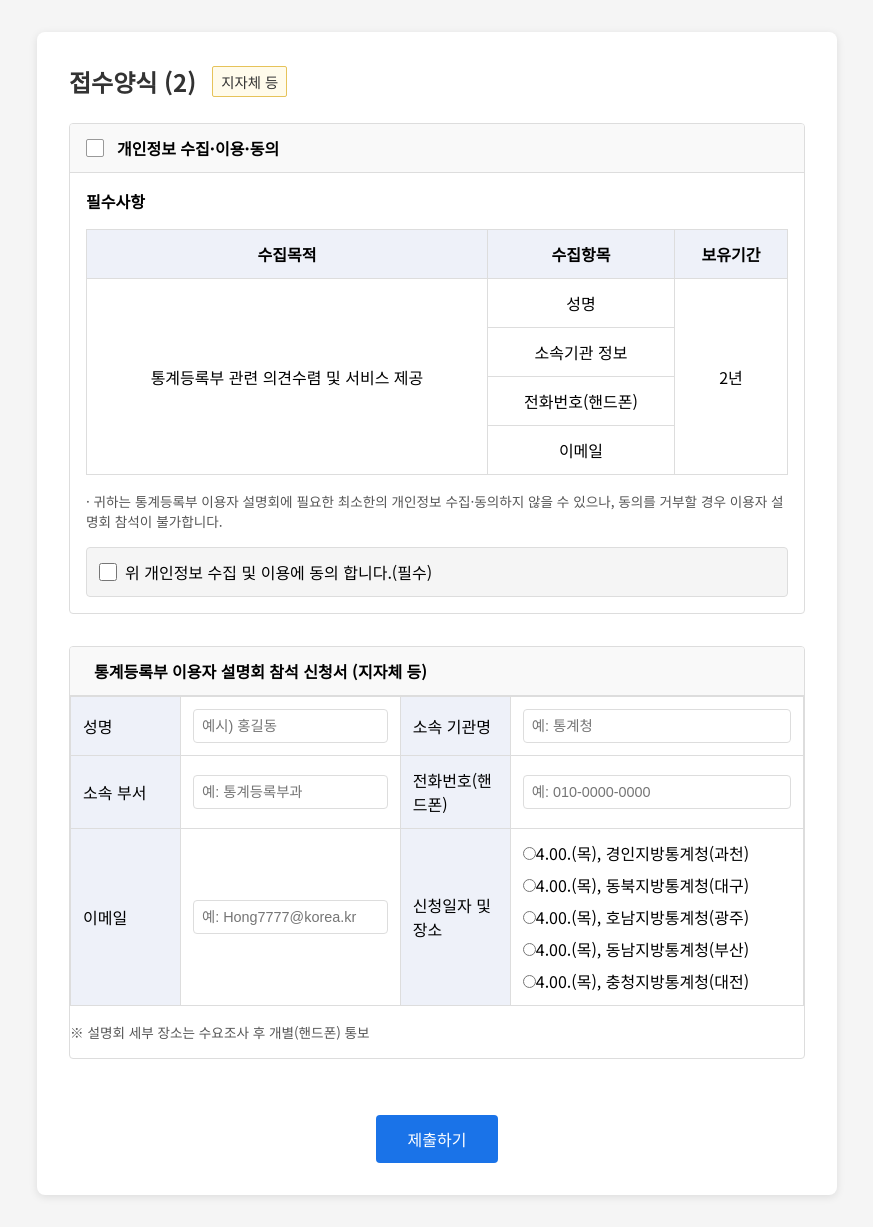
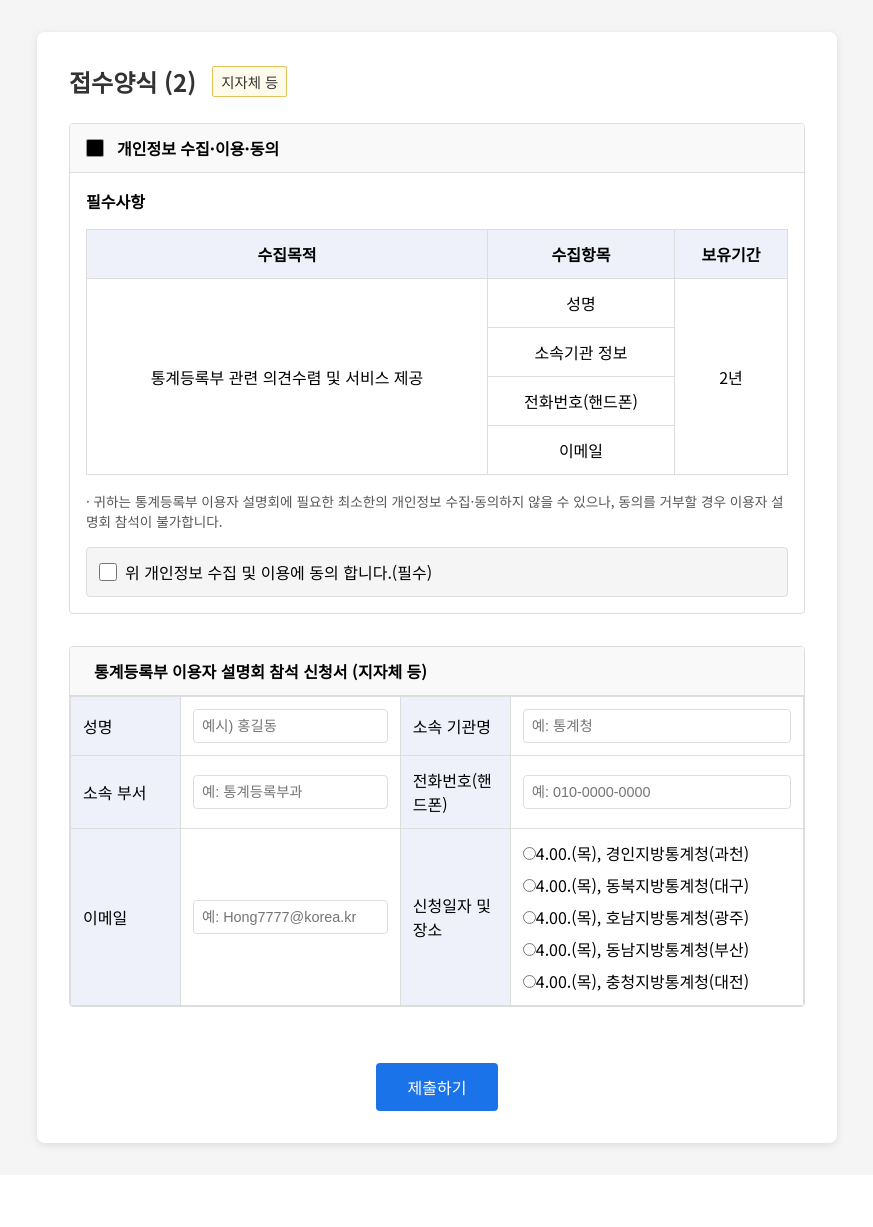
Before and after one commit to sang-w00/korean-form-app, a Next.js app: page /local-gov in a window 1280 px wide. Shown: the whole page, without its empty margins (203-1076 px from the left). After the commit the page ends 1175 px from the top, so only its background shows below. Built offline with nearby package versions, Linux system fonts and the light colour scheme.

Commit message:
UI 수정: 체크박스 스타일 변경 및 불필요한 텍스트 제거

```diff
--- a/src/app/local-gov/page.js
+++ b/src/app/local-gov/page.js
@@ -303,10 +303,6 @@ export default function LocalGovForm() {
                   </tr>
                 </tbody>
               </table>
-
-              <p className={styles.note}>
-                ※ 설명회 세부 장소는 수요조사 후 개별(핸드폰) 통보
-              </p>
             </div>
 
             {submitError && (
--- a/src/app/local-gov/page.module.css
+++ b/src/app/local-gov/page.module.css
@@ -75,7 +75,7 @@
   height: 18px;
   border: 1px solid #999;
   border-radius: 2px;
-  background-color: #fff;
+  background-color: #000;
   margin-right: 5px;
 }
 
--- a/src/app/page.module.css
+++ b/src/app/page.module.css
@@ -75,7 +75,7 @@
   height: 18px;
   border: 1px solid #999;
   border-radius: 2px;
-  background-color: #fff;
+  background-color: #000;
   margin-right: 5px;
 }
 
```
